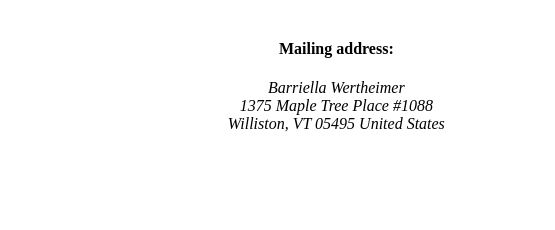
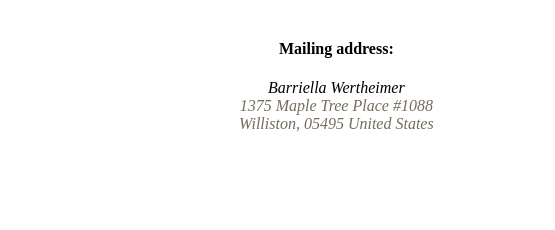
Before and after one commit to barriellaw/home, a plain HTML site: page menu-nav/menu-footer.html in a window 1280 px wide. Shown: the part 208-438 px from the top of the page, 725-1280 px from the left. Drawn offline with Linux system fonts and the light colour scheme.

Commit message:
made addres in into clickeble link

```diff
--- a/menu-nav/menu-footer.html
+++ b/menu-nav/menu-footer.html
@@ -87,7 +87,7 @@
                     <div id="foot-right">
                         <div id="address">
                             <h4>Mailing address:</h4>
-                            <address>Barriella Wertheimer<br> 1375 Maple Tree Place #1088 <br>Williston, VT 05495 United States</address>
+                            <address>Barriella Wertheimer<br> <a href="https://tinyurl.com/43pbjxc5" target="_blank"> 1375 Maple Tree Place #1088<br>Williston, 05495 United States</a></address>
                         </div>
                     </div>
                 </div>
```
